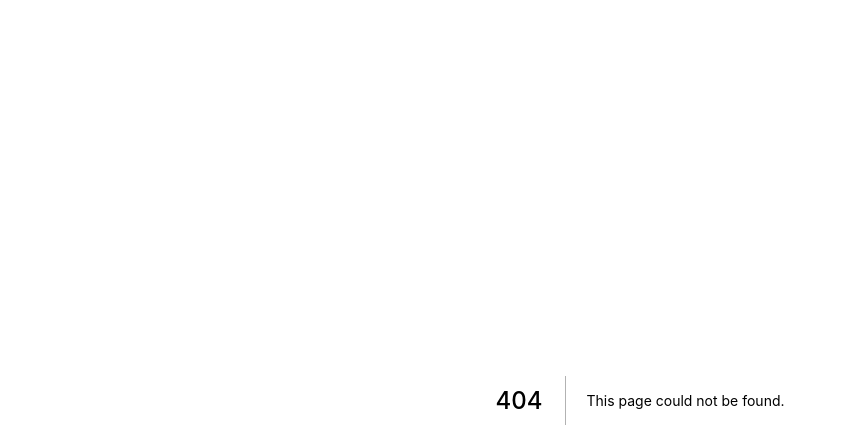
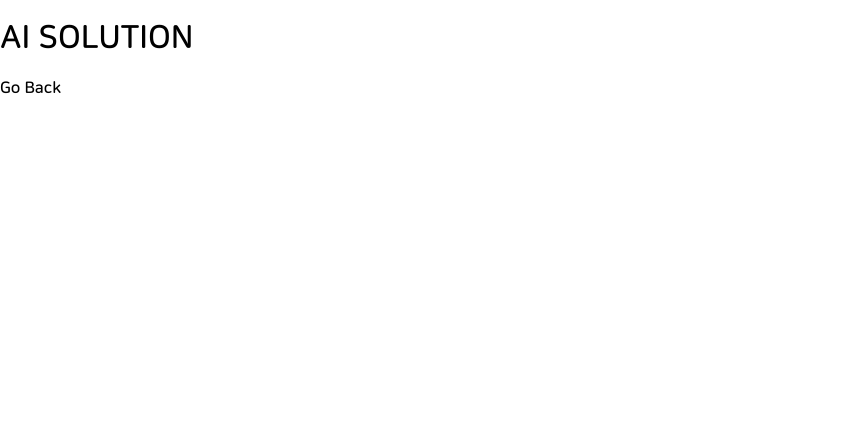
Before and after one commit to Seunghan-Kim/moorim-home-v1, a Next.js app: page /category/ai_solution in a window 1280 px wide. Before the commit this address had no page. Shown: the top 448 px of the page, without its empty margins (0-847 px from the left). Built offline with nearby package versions, Linux system fonts and the light colour scheme.

Commit message:
Update : Try 'Go back' Button

```diff
--- a/package.json
+++ b/package.json
@@ -13,7 +13,8 @@
     "next": "12.0.1",
     "prop-types": "^15.7.2",
     "react": "17.0.2",
-    "react-dom": "17.0.2"
+    "react-dom": "17.0.2",
+    "react-router-dom": "^5.3.0"
   },
   "devDependencies": {
     "eslint": "7.32.0",
--- /dev/null
+++ b/pages/category/ai_solution.js
@@ -0,0 +1,13 @@
+import Router from "next/router";
+
+export default function AiSolution() {
+
+    // const history = useHistory();
+
+    return (
+        <>
+            <h1>AI SOLUTION</h1>
+            <div onClick={()=> Router.back()}>Go Back</div>
+        </>
+    )
+}
```
Also changed, not shown: pages/index.js (+7 -5 lines), 1 other file (tests, documents, lock files or other folders).
